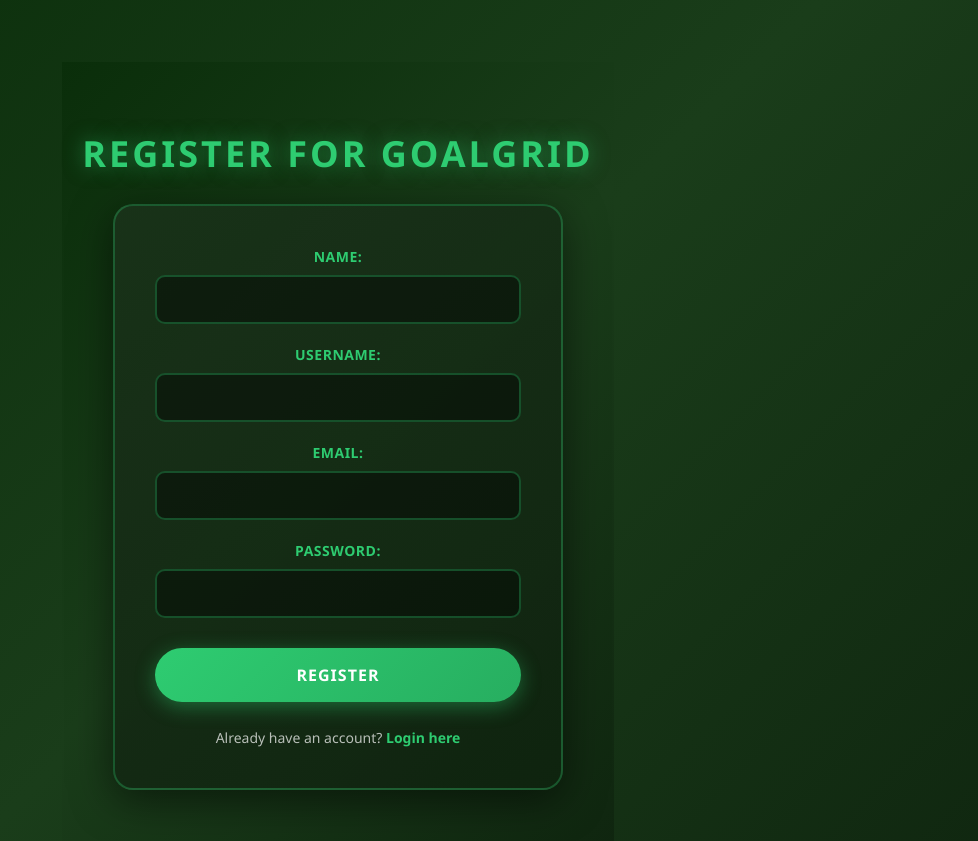
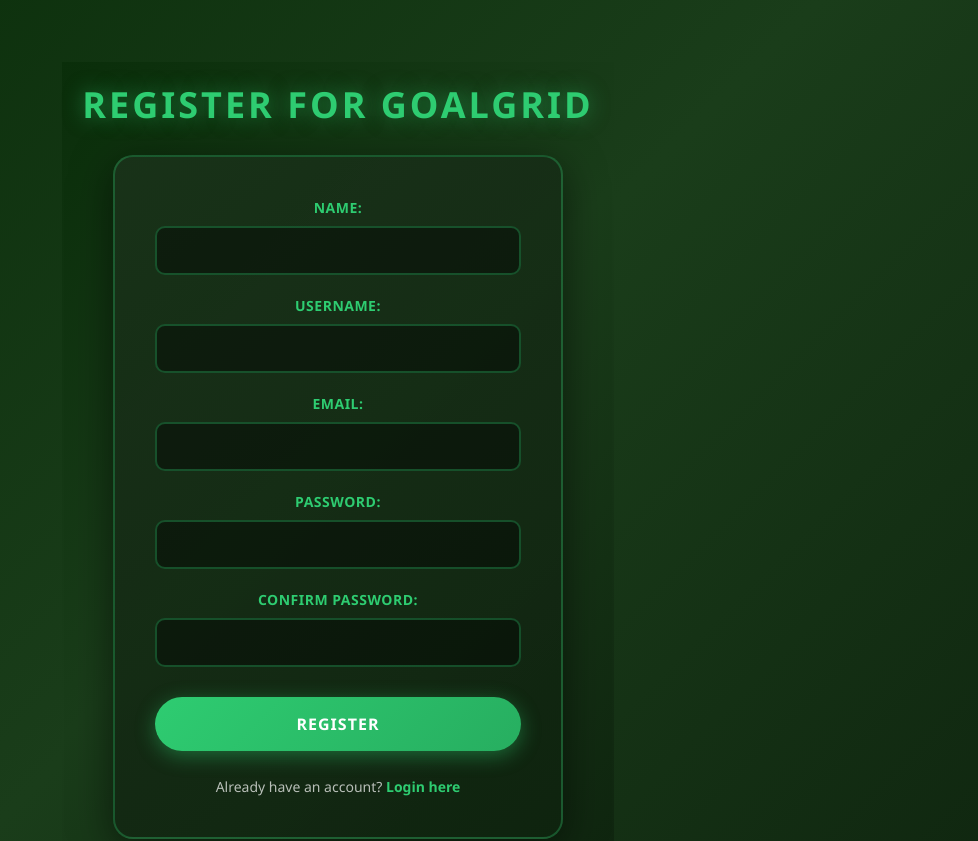
Before and after one commit to lisazumana03/fa-soccer-tournament-app-frontend, a React (Vite) app: page /register in a window 1280 px wide. Shown: the top 841 px of the page, without its empty margins (302-1280 px from the left). Built offline with nearby package versions, Linux system fonts and the light colour scheme.

Commit message:
file incoming

```diff
--- a/src/App.jsx
+++ b/src/App.jsx
@@ -38,7 +38,9 @@
           // Association routes
           <Route path="/association" element={<AssociationPage />} />
           <Route path="/association/:associationId" element={<AssociationDetails />} />
-
+          // Tournament Routes
+          // Season routes
+          // Match routes
           // Team Routes
           <Route path="/team-management" element={<TeamManagement />} />
           <Route path="/create-team" element={<TeamPage />} />
--- a/src/components/authentication/LoginPage.css
+++ b/src/components/authentication/LoginPage.css
@@ -65,6 +65,8 @@
     box-shadow: 0 0 15px rgba(46, 204, 113, 0.4);
 }
 
+
+
 .login-form button {
     width: 100%;
     margin-top: 30px;
--- a/src/components/authentication/LoginPage.jsx
+++ b/src/components/authentication/LoginPage.jsx
@@ -1,4 +1,4 @@
-import { useEffect, useState } from 'react';
+import { useState } from 'react';
 import './LoginPage.css';
 
 export default function LoginPage() {
--- a/src/components/authentication/RegisterPage.css
+++ b/src/components/authentication/RegisterPage.css
@@ -65,6 +65,51 @@
     box-shadow: 0 0 15px rgba(46, 204, 113, 0.4);
 }
 
+
+
+.strength-meter {
+    margin-top: 14px;
+    display: flex;
+    flex-direction: column;
+    gap: 8px;
+}
+
+.strength-track {
+    height: 8px;
+    background: rgba(255, 255, 255, 0.1);
+    border-radius: 999px;
+    overflow: hidden;
+}
+
+.strength-bar {
+    height: 100%;
+    border-radius: 999px;
+    transition: width 0.3s ease;
+}
+
+.strength-bar.weak {
+    background: #ff6b6b;
+}
+
+.strength-bar.fair {
+    background: #f9c74f;
+}
+
+.strength-bar.good {
+    background: #2ecc71;
+}
+
+.strength-bar.strong {
+    background: #1e8449;
+}
+
+.strength-label {
+    font-size: 12px;
+    text-transform: uppercase;
+    letter-spacing: 0.6px;
+    color: rgba(255, 255, 255, 0.75);
+}
+
 .register-form button {
     width: 100%;
     margin-top: 30px;
@@ -105,3 +150,10 @@
     color: #27ae60;
     text-decoration: underline;
 }
+
+.password-error {
+    margin-top: 10px;
+    color: #ff6b6b;
+    font-size: 13px;
+    font-weight: 600;
+}
--- a/src/components/authentication/RegisterPage.jsx
+++ b/src/components/authentication/RegisterPage.jsx
@@ -1,11 +1,46 @@
-import { useEffect, useState } from 'react';
+import { useState } from 'react';
 import './RegisterPage.css';
 
 export default function RegisterPage() {
+    const [password, setPassword] = useState('');
+    const [confirmPassword, setConfirmPassword] = useState('');
+    const [passwordError, setPasswordError] = useState('');
+
+    const getStrength = (value) => {
+        let score = 0;
+
+        if (value.length >= 8) score += 1;
+        if (/[a-z]/.test(value) && /[A-Z]/.test(value)) score += 1;
+        if (/\d/.test(value)) score += 1;
+        if (/[^A-Za-z\d]/.test(value)) score += 1;
+
+        const labels = ['Weak', 'Fair', 'Good', 'Strong'];
+        const colors = ['weak', 'fair', 'good', 'strong'];
+        const index = Math.max(0, score - 1);
+
+        return {
+            score,
+            label: score === 0 ? 'Too short' : labels[index],
+            tone: score === 0 ? 'weak' : colors[index],
+            percent: Math.min(100, (score / 4) * 100),
+        };
+    };
+
+    const strength = getStrength(password);
+
+    const handleSubmit = (event) => {
+        event.preventDefault();
+        if (password !== confirmPassword) {
+            setPasswordError('Passwords do not match.');
+            return;
+        }
+        setPasswordError('');
+    };
+
     return (
         <div className="register-page">
             <h1>Register for GoalGrid</h1>
-            <form className="register-form">
+            <form className="register-form" onSubmit={handleSubmit}>
                 <label htmlFor="name">Name:</label>
                 <input type="text" id="name" name="name" required />
                 <label htmlFor="username">Username:</label>
@@ -13,7 +48,42 @@
                 <label htmlFor="email">Email:</label>
                 <input type="email" id="email" name="email" required />
                 <label htmlFor="password">Password:</label>
-                <input type="password" id="password" name="password" required />
+                <input
+                    type="password"
+                    id="password"
+                    name="password"
+                    value={password}
+                    onChange={(event) => setPassword(event.target.value)}
+                    required
+                />
+                {password.length > 0 && (
+                    <div className="strength-meter" role="status" aria-live="polite">
+                        <div className="strength-track">
+                            <div
+                                className={`strength-bar ${strength.tone}`}
+                                style={{ width: `${strength.percent}%` }}
+                            />
+                        </div>
+                        <span className="strength-label">Strength: {strength.label}</span>
+                    </div>
+                )}
+                <label htmlFor="confirmPassword">Confirm Password:</label>
+                <input
+                    type="password"
+                    id="confirmPassword"
+                    name="confirmPassword"
+                    value={confirmPassword}
+                    onChange={(event) => {
+                        setConfirmPassword(event.target.value);
+                        if (passwordError) {
+                            setPasswordError('');
+                        }
+                    }}
+                    required
+                />
+                {passwordError && (
+                    <p className="password-error" role="alert">{passwordError}</p>
+                )}
                 <button type="submit">Register</button>
                 <p>Already have an account? <a href="/login">Login here</a></p>
             </form>
```
